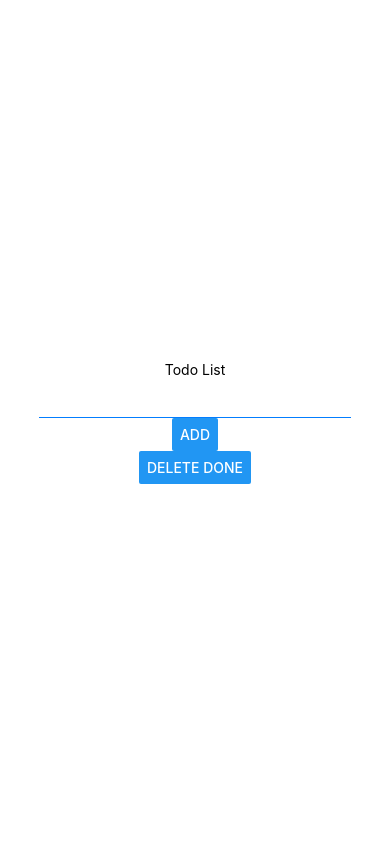
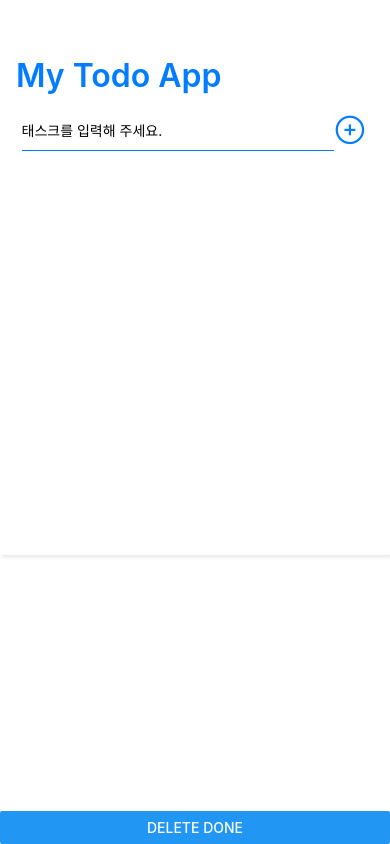
Before and after one commit to midohree/react-native-todo, a React Native app: screen / in a window 390 px wide. Built offline with nearby package versions, Linux system fonts and the light colour scheme.

Commit message:
:sparkles: add new features for todo (modal open, star marking, add description)

```diff
--- a/src/App.js
+++ b/src/App.js
@@ -1,26 +1,42 @@
 import React, { useEffect, useState } from 'react';
-import { StyleSheet, Text, SafeAreaView, TextInput, Button } from 'react-native';
+import { StyleSheet, SafeAreaView, Button, Alert } from 'react-native';
+
 import WelcomePage from './WelcomePage';
+import Header from './Header';
+import InputForm from './InputForm';
+import TaskList from './TaskList';
+import TodoDetails from './TodoDetails';
+import ModalContainer from './ModalContainer';
 
 const App = () => {
-  const [value, setValue] = useState('');
+  const [inputValue, setInputValue] = useState('');
   const [todoList, setTodoList] = useState([]);
-  const [error, setError] = useState(false);
   const [isWelcomePage, setWelcomePage] = useState(true);
+  const [isModalOpen, setModalOpen] = useState(false);
+  const [targetTodo, setTargetTodo] = useState([]);
+  const [todoDesc, setTodoDesc] = useState('');
 
   useEffect(() => {
     setTimeout(() => setWelcomePage(false), 5000);
   }, []);
 
   const addTodo = value => {
-    if (!value) setError(true);
+    if (!value) {
+      Alert.alert('다시 시도해주세요😅', '입력칸이 비어있습니다.', [{ text: 'OK' }]);
 
-    setTodoList([
-      ...todoList,
-      { id: Math.random().toString(), textValue: value, isDone: false },
-    ]);
+      return;
+    }
 
-    setValue('');
+    const newTodo = {
+      id: Math.random().toString(),
+      task: value,
+      description: '',
+      isDone: false,
+      hasStar: false,
+    }
+
+    setTodoList([ ...todoList, newTodo ]);
+    setInputValue('');
   };
 
   const toggleTodo = id => {
@@ -32,8 +48,6 @@ const App = () => {
     });
 
     setTodoList(newTodo);
-
-    console.log(todoList);
   };
 
   const deleteTodo = () => {
@@ -42,32 +56,71 @@ const App = () => {
     setTodoList(filteredTodo);
   };
 
+  const openModal = id => {
+    const targetTodo = todoList.filter(todo => {
+      return todo.id === id;
+    });
+
+    setTargetTodo(targetTodo);
+    setModalOpen(true);
+  }
+
+  const markStar = id => {
+    const newTodo = todoList.map(todo => {
+      if (todo.id === id) {
+        todo.hasStar = !todo.hasStar;
+      }
+      return todo;
+    });
+
+    setTodoList(newTodo);
+  };
+
+  const submitDetails = id => {
+    setModalOpen(!isModalOpen);
+
+    const newTodo = todoList.map(todo => {
+      if (todo.id === id) {
+        todo.description = todoDesc;
+      }
+      return todo;
+    });
+
+    setTodoList(newTodo);
+    setTodoDesc('');
+  }
+
   return (
     <>
-      {isWelcomePage ?
+      {isWelcomePage ? (
         <WelcomePage />
-      :
+      ) : (
         <SafeAreaView style={styles.container}>
-          <Text>Todo List</Text>
-          <TextInput
-            style={styles.input}
-            onChangeText={text => setValue(text)}
-            value={value}
+          <ModalContainer isModalOpen={isModalOpen} setModalOpen={setModalOpen}>
+            <TodoDetails
+              handleSubmit={submitDetails}
+              handleStar={markStar}
+              todo={targetTodo}
+              value={todoDesc}
+              setValue={setTodoDesc}
+            />
+          </ModalContainer>
+          <Header />
+          <InputForm
+            setValue={setInputValue}
+            value={inputValue}
+            handleOnPress={addTodo}
           />
-          <Button title="Add" onPress={() => addTodo(value)} />
-          {todoList.map(todo => {
-            return (
-              <Text
-                onPress={() => toggleTodo(todo.id)}
-                key={todo.id}
-                style={{color: todo.isDone ? 'red' : 'black'}}>
-                {todo.textValue}
-              </Text>
-            );
-          })}
+          <TaskList
+            todoList={todoList}
+            handleOnPress={toggleTodo}
+            handleModal={setModalOpen}
+            handleLongPress={openModal}
+            handleStar={markStar}
+          />
           <Button title="Delete Done" onPress={() => deleteTodo()} />
         </SafeAreaView>
-      }
+      )}
     </>
   );
 };
@@ -75,18 +128,14 @@ const App = () => {
 const styles = StyleSheet.create({
   container: {
     flex: 1,
-    display: 'flex',
+  },
+  contents: {
+    flex: 1,
+    alignItems: 'center',
     justifyContent: 'center',
-    alignItems: 'center',
   },
-  input: {
-    height: 40,
-    borderBottomColor: '#037DFE',
-    borderLeftWidth: 0,
-    borderRightWidth: 0,
-    borderTopWidth: 0,
-    borderWidth: 1,
-    width: '80%',
+  button: {
+    backgroundColor: 'green',
   },
 });
 
```
